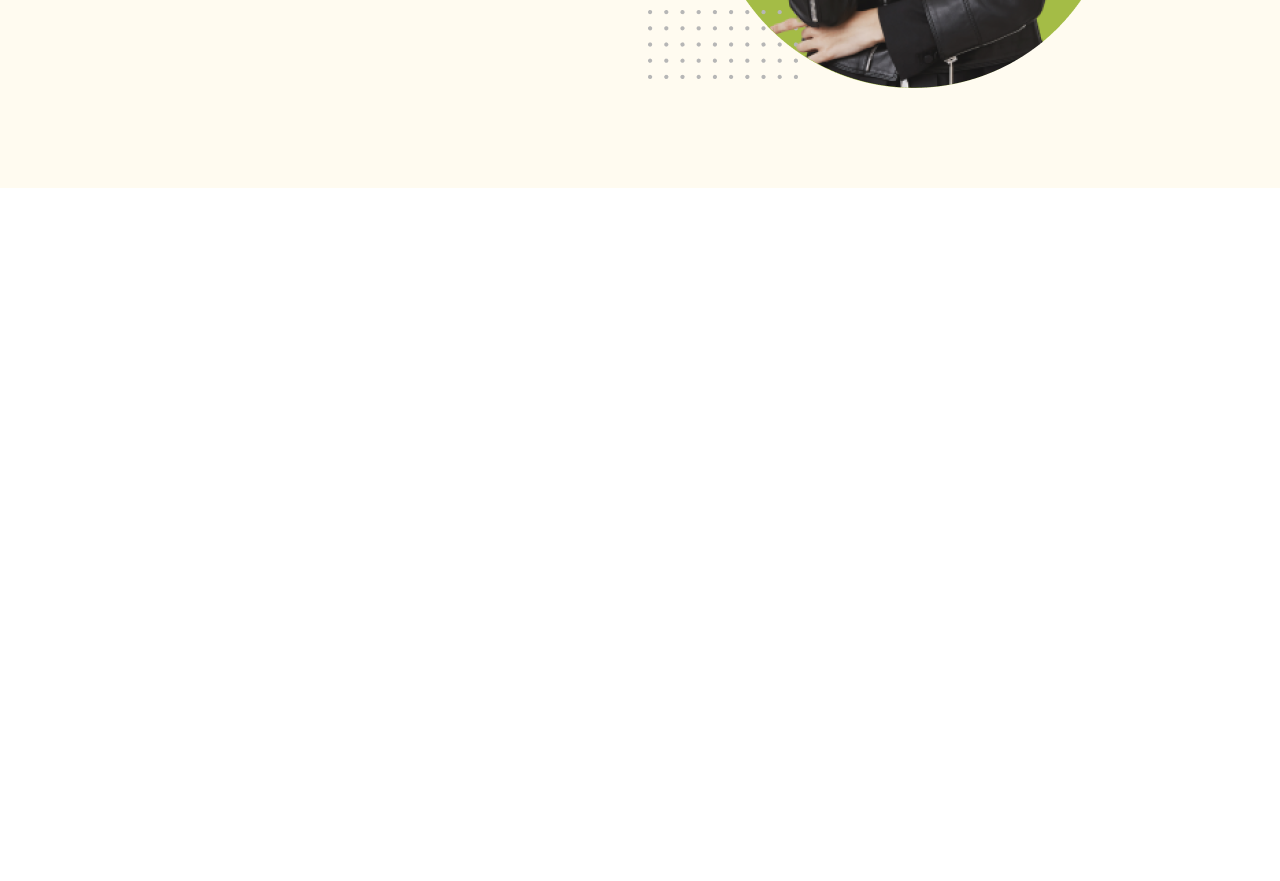
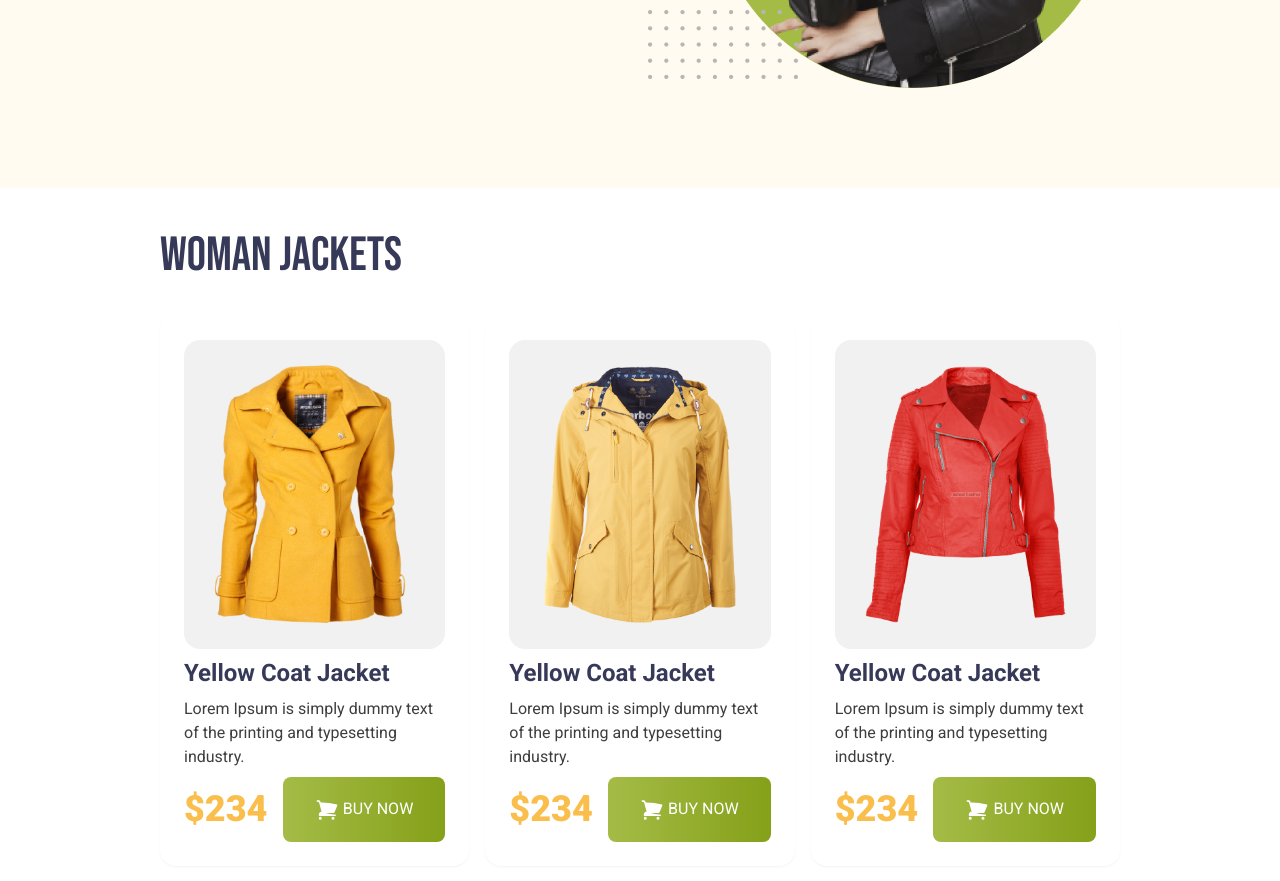
Before and after one commit to Samriddhadewan/penguin-fashion-tailwind, a plain HTML site: page index.html in a window 1280 px wide. Shown: the part 523-1404 px from the top of the page. Before the commit the page ends 800 px from the top, so only its background shows below. Drawn offline with nearby package versions, Linux system fonts and the light colour scheme.

Commit message:
woman jacket section added

```diff
--- a/index.html
+++ b/index.html
@@ -50,8 +50,72 @@
             </div>
         </div>
     </header>
-    <main>
+    <main class="md:px-40">
+        <h1 class="text-5xl uppercase font-bebas text-[#363958] mt-11" >WOMAN JACKETS</h1>
+        <div class="grid md:grid-cols-2 lg:grid-cols-3 gap-4 my-9	">
+              <!-- jacket section  -->
+              <!-- jacket 1 -->
+               <div class="space-y-2 shadow-sm p-6 rounded-2xl	">
+                 <div class="bg-[#F1F1F1] p-6 rounded-2xl">
+                    <img src="./images/jacket-1.png" alt="">
+                 </div>
+                 <h2 class="text-[#363958] font-bold text-2xl">Yellow Coat Jacket </h2>
+                 <p class="font-normal text-base text-[#3e3e3e]">Lorem Ipsum is simply dummy text of the
+                    printing and typesetting industry.</p>
+                    <div class="flex justify-between items-center">
+                        <h1 class="text-[#FABE4C] text-4xl font-black">
+                            $234
+                        </h1>
+                        <button class="uppercase rounded-lg px-8 py-5 text-white bg-gradient-to-r from-[#A4BC46] to-[#85A019]">
+                            <svg xmlns="http://www.w3.org/2000/svg" fill="white" viewBox="0 0 24 24" stroke-width="1.5" stroke="currentColor" class="size-6 inline">
+                                <path stroke-linecap="round" stroke-linejoin="round" d="M2.25 3h1.386c.51 0 .955.343 1.087.835l.383 1.437M7.5 14.25a3 3 0 0 0-3 3h15.75m-12.75-3h11.218c1.121-2.3 2.1-4.684 2.924-7.138a60.114 60.114 0 0 0-16.536-1.84M7.5 14.25 5.106 5.272M6 20.25a.75.75 0 1 1-1.5 0 .75.75 0 0 1 1.5 0Zm12.75 0a.75.75 0 1 1-1.5 0 .75.75 0 0 1 1.5 0Z" />
+                              </svg>
+                            buy now</button>
+                    </div>
 
+               </div>
+               <!-- jacket-2  -->
+               <div class="space-y-2 shadow-sm  p-6 rounded-2xl">
+                 <div class="bg-[#F1F1F1] p-6 rounded-2xl">
+                    <img src="./images/jacket-2.png" alt="">
+                 </div>
+                 <h2 class="text-[#363958] font-bold text-2xl">Yellow Coat Jacket </h2>
+                 <p class="font-normal text-base text-[#3e3e3e]">Lorem Ipsum is simply dummy text of the
+                    printing and typesetting industry.</p>
+                    <div class="flex justify-between items-center">
+                        <h1 class="text-[#FABE4C] text-4xl font-black">
+                            $234
+                        </h1>
+                        <button class="uppercase rounded-lg px-8 py-5 text-white bg-gradient-to-r from-[#A4BC46] to-[#85A019]">
+                            <svg xmlns="http://www.w3.org/2000/svg" fill="white" viewBox="0 0 24 24" stroke-width="1.5" stroke="currentColor" class="size-6 inline">
+                                <path stroke-linecap="round" stroke-linejoin="round" d="M2.25 3h1.386c.51 0 .955.343 1.087.835l.383 1.437M7.5 14.25a3 3 0 0 0-3 3h15.75m-12.75-3h11.218c1.121-2.3 2.1-4.684 2.924-7.138a60.114 60.114 0 0 0-16.536-1.84M7.5 14.25 5.106 5.272M6 20.25a.75.75 0 1 1-1.5 0 .75.75 0 0 1 1.5 0Zm12.75 0a.75.75 0 1 1-1.5 0 .75.75 0 0 1 1.5 0Z" />
+                              </svg>
+                            buy now</button>
+                    </div>
+
+               </div>
+               <!-- jacket 3 -->
+               <div class="space-y-2 shadow-sm  p-6 rounded-2xl">
+                 <div class="bg-[#F1F1F1] p-6 rounded-2xl">
+                    <img src="./images/jacket-3.png" alt="">
+                 </div>
+                 <h2 class="text-[#363958] font-bold text-2xl">Yellow Coat Jacket </h2>
+                 <p class="font-normal text-base text-[#3e3e3e]">Lorem Ipsum is simply dummy text of the
+                    printing and typesetting industry.</p>
+                    <div class="flex justify-between items-center">
+                        <h1 class="text-[#FABE4C] text-4xl font-black">
+                            $234
+                        </h1>
+                        <button class="uppercase rounded-lg px-8 py-5 text-white bg-gradient-to-r from-[#A4BC46] to-[#85A019]">
+                            <svg xmlns="http://www.w3.org/2000/svg" fill="white" viewBox="0 0 24 24" stroke-width="1.5" stroke="currentColor" class="size-6 inline">
+                                <path stroke-linecap="round" stroke-linejoin="round" d="M2.25 3h1.386c.51 0 .955.343 1.087.835l.383 1.437M7.5 14.25a3 3 0 0 0-3 3h15.75m-12.75-3h11.218c1.121-2.3 2.1-4.684 2.924-7.138a60.114 60.114 0 0 0-16.536-1.84M7.5 14.25 5.106 5.272M6 20.25a.75.75 0 1 1-1.5 0 .75.75 0 0 1 1.5 0Zm12.75 0a.75.75 0 1 1-1.5 0 .75.75 0 0 1 1.5 0Z" />
+                              </svg>
+                            buy now</button>
+                    </div>
+
+               </div>
+
+          </div>
     </main>
     <footer>
 
```
